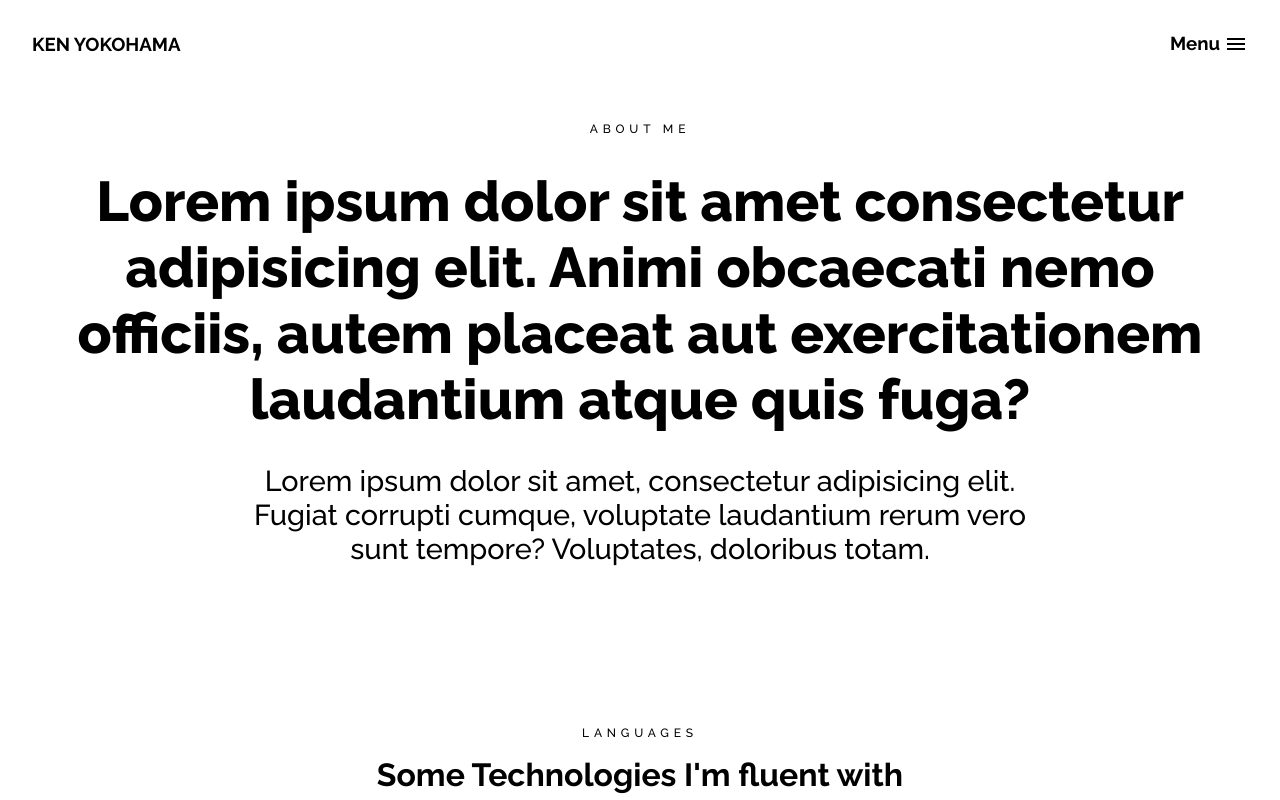
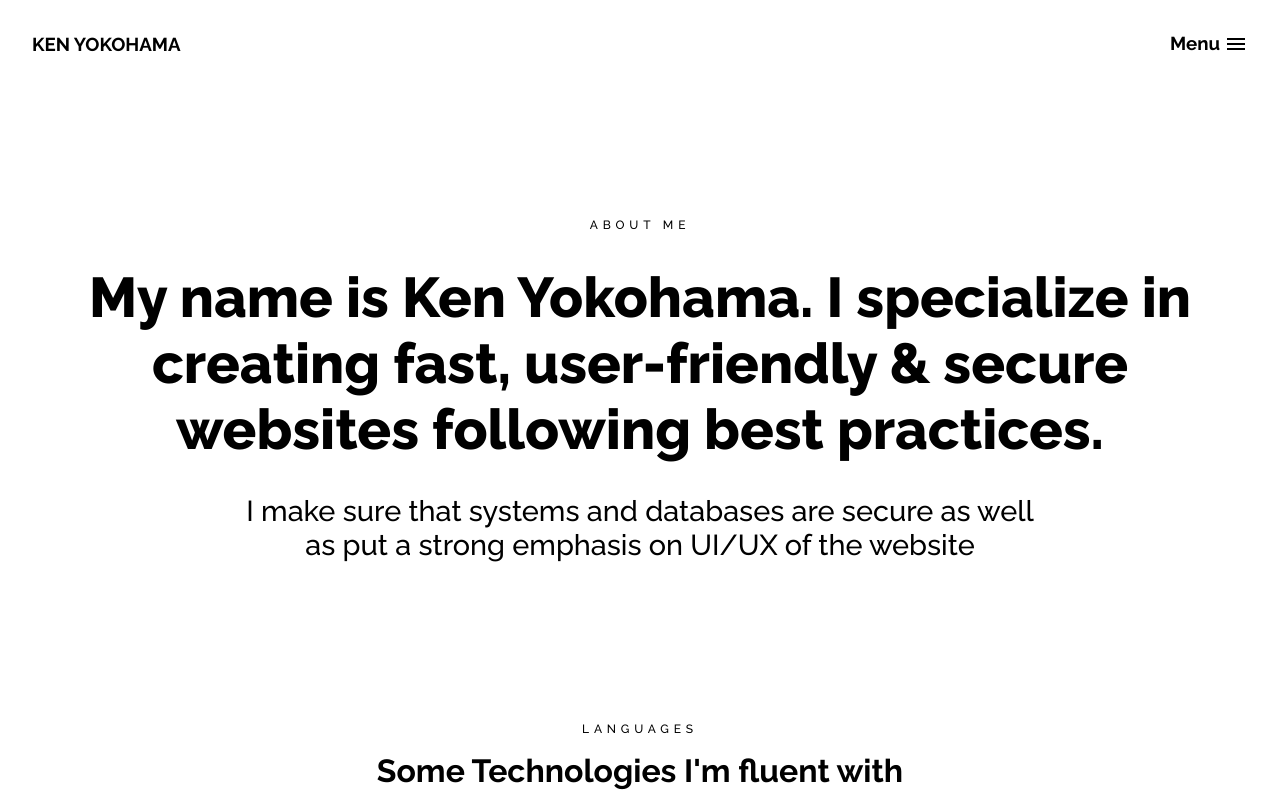
Before and after one commit to Ken-Yokohama/My-Portfolio, a React (Create React App) app: page /about in a window 1280 px wide. Shown: the top 800 px of the page. Built offline with nearby package versions, Linux system fonts and the light colour scheme.

Commit message:
Added Engineering Models

```diff
--- a/src/pages/About.jsx
+++ b/src/pages/About.jsx
@@ -37,7 +37,7 @@ function About(props) {
             <Box
                 sx={{
                     maxWidth: "1600px",
-                    paddingTop: "2rem",
+                    paddingTop: "8rem",
                     display: "flex",
                     flexDirection: "column",
                     gap: "10rem",
@@ -54,9 +54,9 @@ function About(props) {
                 >
                     <h5>About Me</h5>
                     <h1 style={{ textAlign: "center" }}>
-                        Lorem ipsum dolor sit amet consectetur adipisicing elit.
-                        Animi obcaecati nemo officiis, autem placeat aut
-                        exercitationem laudantium atque quis fuga?
+                        My name is Ken Yokohama. I specialize in creating fast,
+                        user-friendly & secure websites following best
+                        practices.
                     </h1>
                     <h6
                         style={{
@@ -65,9 +65,8 @@ function About(props) {
                             maxWidth: "800px",
                         }}
                     >
-                        Lorem ipsum dolor sit amet, consectetur adipisicing
-                        elit. Fugiat corrupti cumque, voluptate laudantium rerum
-                        vero sunt tempore? Voluptates, doloribus totam.
+                        I make sure that systems and databases are secure as
+                        well as put a strong emphasis on UI/UX of the website
                     </h6>
                 </div>
                 {/* ---------------------LANGUAGES SECTION------------------------ */}
@@ -145,7 +144,7 @@ function About(props) {
                             marginTop: "1rem",
                         }}
                     >
-                        Engineering & Design
+                        Engineering & Design Tools I Use
                     </Box>
                 </div>
 
--- a/src/pages/Home.jsx
+++ b/src/pages/Home.jsx
@@ -124,21 +124,47 @@ function Home(props) {
                     />
                 </Box>
             </Box>
-
-            {/* -------------------------Projects----------------------- */}
-
+            {/* Projects Container */}
             <div
                 style={{
                     display: "flex",
                     flexDirection: "column",
                     alignItems: "center",
+                    gap: "5rem",
                 }}
             >
+                {/* ------------------------- Web Projects----------------------- */}
                 <div style={{ maxWidth: "1600px" }} id="#something">
-                    <h5 className={clickViewProjects && "padding-for-nav"}>
+                    <h5 className={clickViewProjects ? "padding-for-nav" : ""}>
                         PROJECTS AND SHOWCASE
                     </h5>
-                    <h1>Selected Projects</h1>
+                    <Box component="h1" sx={{ paddingBottom: "2rem" }}>
+                        Selected Projects
+                    </Box>
+                    <Box
+                        sx={{
+                            display: "grid",
+                            gridTemplateColumns: "1fr",
+                            gap: "2rem",
+                            "@media(min-width: 650px)": {
+                                gridTemplateColumns: "1fr 1fr",
+                            },
+                            "@media(min-width: 1300px)": {
+                                gap: "4rem",
+                            },
+                        }}
+                    >
+                        <Project backgroundImg="https://images.unsplash.com/photo-1605496036006-fa36378ca4ab?ixlib=rb-1.2.1&ixid=MnwxMjA3fDB8MHxwaG90by1wYWdlfHx8fGVufDB8fHx8&auto=format&fit=crop&w=735&q=80" />
+                        <Project backgroundImg="https://images.unsplash.com/photo-1461749280684-dccba630e2f6?ixlib=rb-1.2.1&ixid=MnwxMjA3fDB8MHxwaG90by1wYWdlfHx8fGVufDB8fHx8&auto=format&fit=crop&w=1469&q=80" />
+                        <Project backgroundImg="https://images.unsplash.com/photo-1579403124614-197f69d8187b?ixlib=rb-1.2.1&ixid=MnwxMjA3fDB8MHxwaG90by1wYWdlfHx8fGVufDB8fHx8&auto=format&fit=crop&w=1364&q=80" />
+                    </Box>
+                </div>
+                {/* ------------------------- Web Projects----------------------- */}
+                <div style={{ maxWidth: "1600px" }}>
+                    <h5>3D Modelling</h5>
+                    <Box component="h1" sx={{ paddingBottom: "2rem" }}>
+                        Engineering Renders
+                    </Box>
                     <Box
                         sx={{
                             display: "grid",
--- a/src/pages/Menu.jsx
+++ b/src/pages/Menu.jsx
@@ -218,10 +218,10 @@ function Menu({ setShowMenu, showMenu }) {
                                 : { opacity: { delay: 0 }, y: { delay: 0.3 } }
                         }
                     >
-                        Thank you for viewing my portfolio. If you'd like to
-                        know more details on how I built this project or if you
-                        are just curious to see my source code, feel free to
-                        check out my GitHub.
+                        Thank you for viewing my portfolio __ times. If you'd
+                        like to know more details on how I built this project or
+                        if you are just curious to see my source code, feel free
+                        to check out my GitHub.
                         {/* This project was built using react and tools from the react-ecosystem namely material-ui, react-router-dom, framer-motion & axios. */}
                     </motion.p>
                 </Box>
```
